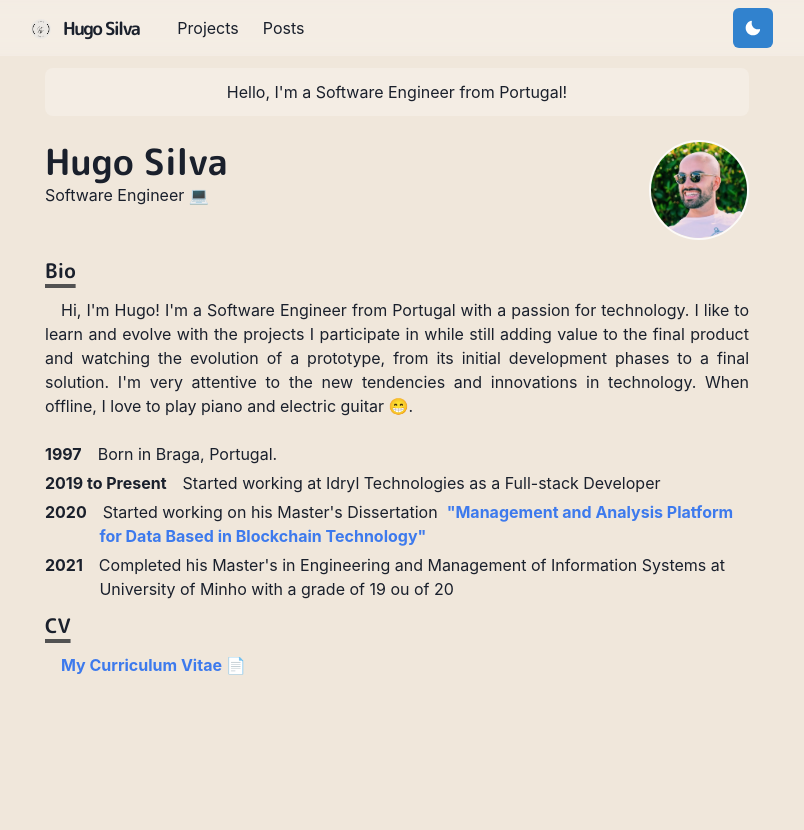
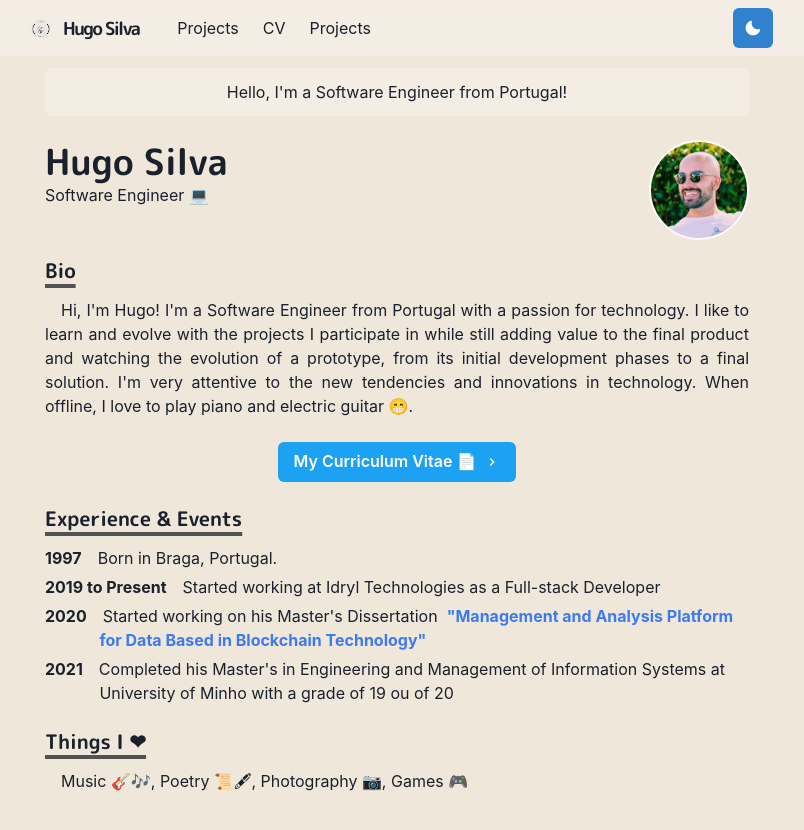
Before and after one commit to hugorithm/portfolio, a Next.js app: page / in a window 1280 px wide. Shown: the top 830 px of the page, without its empty margins (243-1047 px from the left). Before the commit the page ends 800 px from the top, so only its background shows below. Built offline with nearby package versions, Linux system fonts and the light colour scheme.

Commit message:
tidy up bio page

```diff
--- a/components/navbar.js
+++ b/components/navbar.js
@@ -69,8 +69,11 @@ const Navbar = props => {
                     <LinkItem href="/projects" path={path}>
                         Projects
                     </LinkItem>
-                    <LinkItem href="/posts" path={path}>
-                        Posts
+                    <LinkItem href="/CV" path={path}>
+                        CV
+                    </LinkItem>
+                    <LinkItem href="/Projects" path={path}>
+                        Projects
                     </LinkItem>
 
                 </Stack>
@@ -88,11 +91,11 @@ const Navbar = props => {
                                 <NextLink href="/" passHref>
                                     <MenuItem as={Link}>About</MenuItem>
                                 </NextLink>
-                                <NextLink href="/works" passHref>
-                                    <MenuItem as={Link}>Works</MenuItem>
+                                <NextLink href="/CV" passHref>
+                                    <MenuItem as={Link}>CV</MenuItem>
                                 </NextLink>
-                                <NextLink href="/posts" passHref>
-                                    <MenuItem as={Link}>Posts</MenuItem>
+                                <NextLink href="/Projects" passHref>
+                                    <MenuItem as={Link}>Projects</MenuItem>
                                 </NextLink>
                                 <MenuItem as={Link} href="https://github.com/hugorithm">
                                     GitHub
--- a/pages/index.js
+++ b/pages/index.js
@@ -4,12 +4,14 @@ import {
     Heading,
     Image,
     useColorModeValue,
-    Link
+    Link,
+    Button
 } from "@chakra-ui/react";
 import Section from "../components/section";
 import Paragraph from "../components/paragraph";
 import { BioSection, BioYear } from "../components/bio";
 import NextLink from "next/link";
+import { ChevronRightIcon } from "@chakra-ui/icons";
 
 const Page = () => {
     return (
@@ -55,6 +57,17 @@ const Page = () => {
                     piano and electric guitar 😁.
                 </Paragraph>
             </Section>
+            <Section delay={0.1}>
+                <Box align="center" my={4}>
+                    <NextLink href="/CV" passHref>
+                        <Button rightIcon={<ChevronRightIcon></ChevronRightIcon>} colorScheme="twitter">My Curriculum Vitae 📄 </Button>
+                    </NextLink>
+                </Box>
+            </Section>
+            <Section delay={0.1}>
+                <Heading as="h3" variant="section-title">
+                    Experience & Events
+                </Heading>
                 <BioSection>
                     <BioYear>1997</BioYear>
                     Born in Braga, Portugal.
@@ -75,16 +88,14 @@ const Page = () => {
                     Completed his Master&apos;s in Engineering and Management of Information Systems
                     at University of Minho with a grade of 19 ou of 20
                 </BioSection>
+            </Section>
             <Section delay={0.1}>
                 <Heading as="h3" variant="section-title">
-                    CV
+                    Things I ❤
                 </Heading>
                 <Paragraph>
-                    <NextLink href="/documents/CV.pdf" passHref>
-                        <Link><strong>My Curriculum Vitae 📄</strong></Link>
-                    </NextLink>
+                    Music 🎸🎶, Poetry 📜🖋, Photography 📷, Games 🎮
                 </Paragraph>
-
             </Section>
         </Container>
     );
```
Also changed, not shown: pages/curriculum.js (added). Lines whose indentation alone changed are shown as unchanged.
